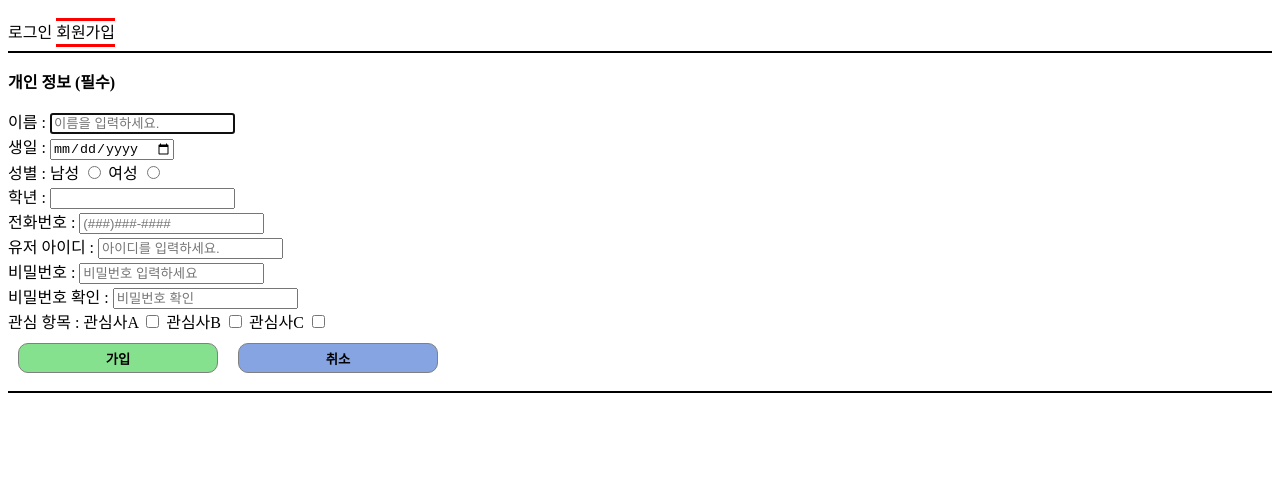
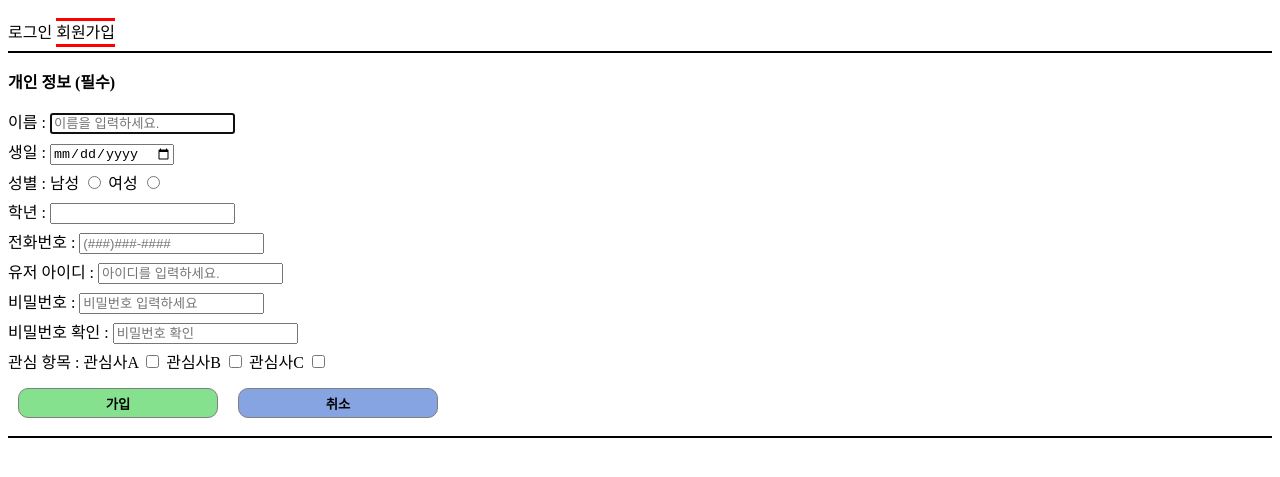
Before and after one commit to 2017129007/HomeworkRepository, a plain HTML site: page LAB2/signup.html in a window 1280 px wide. Shown: the part 73-550 px from the top of the page. Drawn offline with Linux system fonts and the light colour scheme.

Commit message:
fix : input간 마진

```diff
--- a/LAB2/main.css
+++ b/LAB2/main.css
@@ -17,6 +17,10 @@ h3 {
 a {
   text-decoration: none;
   color: black;
+}
+
+form div {
+  margin: 5px 0px 5px 0px;
 }
 
 .button-div {
```
